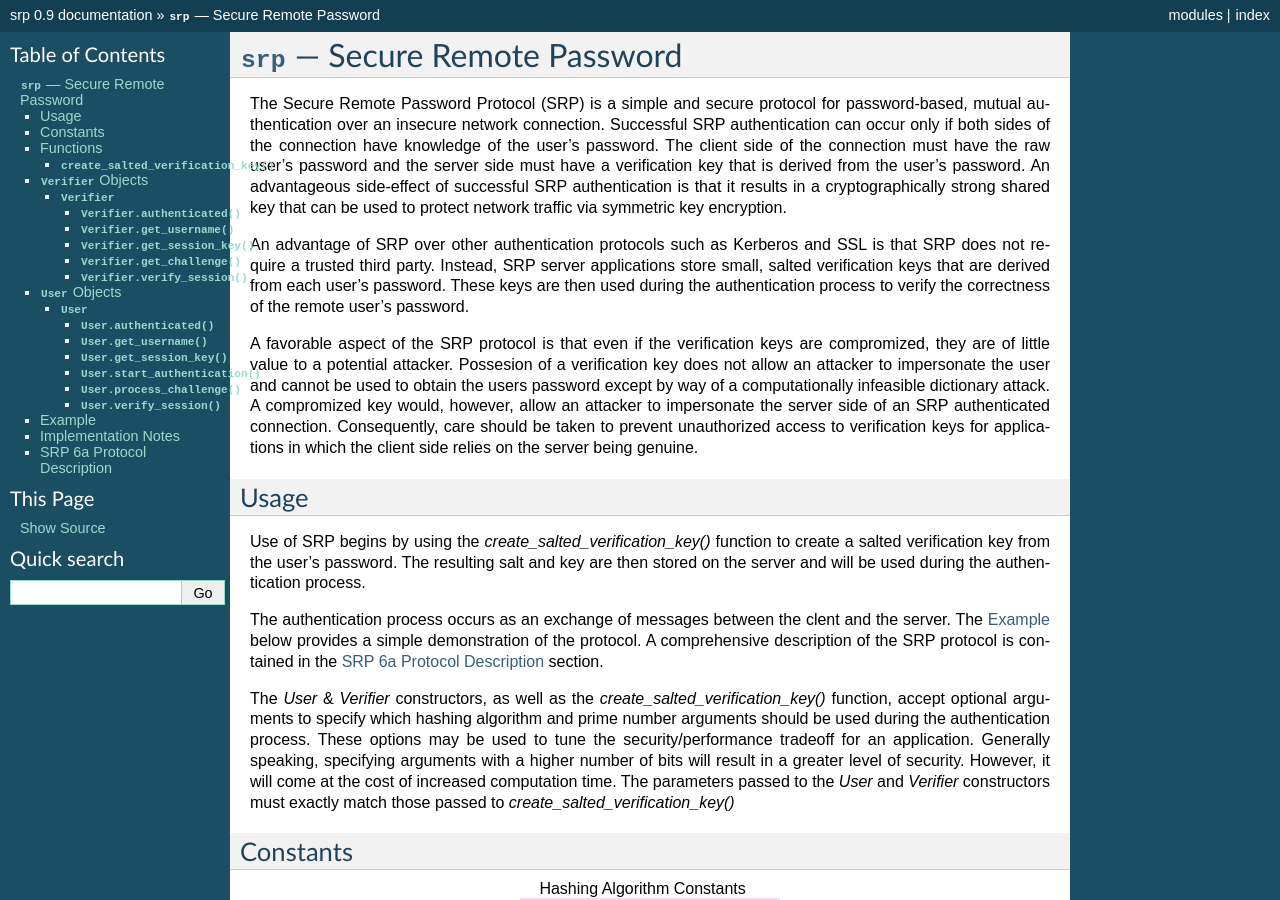
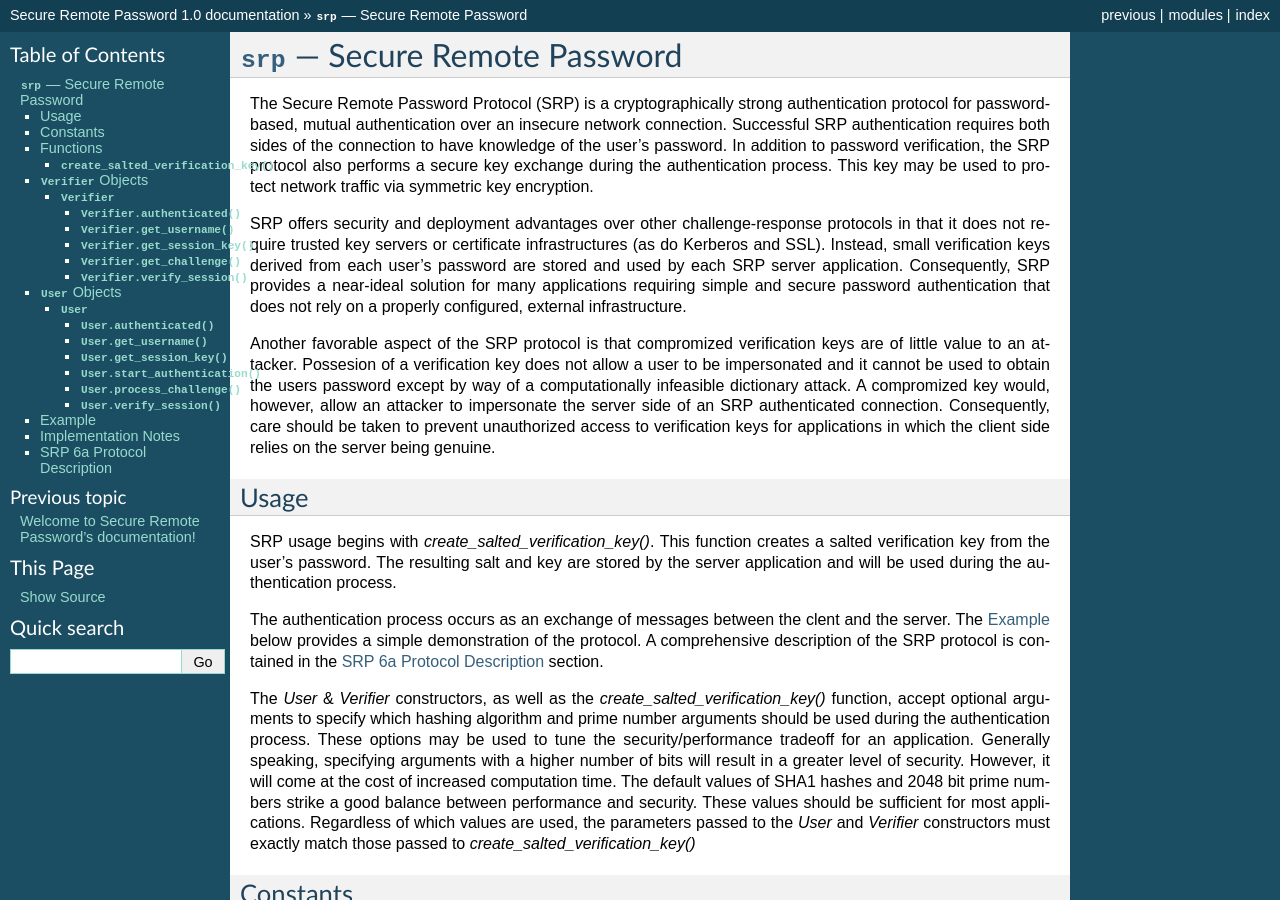
Before and after one commit to ProtonMail/proton-python-client, a Sphinx documentation site: the page built from doc/srp.rst, in a window 1280 px wide and 900 px high. Built offline with Sphinx 7.4.7, drawn with Linux system fonts in a browser that asks for light colours; some of the changed text lies outside the part shown.

Commit message:
Updated documentation

```diff
--- a/doc/conf.py
+++ b/doc/conf.py
@@ -1,7 +1,7 @@
 # -*- coding: utf-8 -*-
 #
-# srp documentation build configuration file, created by
-# sphinx-quickstart on Mon Aug 30 23:18:19 2010.
+# Secure Remote Password documentation build configuration file, created by
+# sphinx-quickstart on Fri Mar 25 10:20:52 2011.
 #
 # This file is execfile()d with the current directory set to its containing dir.
 #
@@ -16,9 +16,12 @@ import sys, os
 # If extensions (or modules to document with autodoc) are in another directory,
 # add these directories to sys.path here. If the directory is relative to the
 # documentation root, use os.path.abspath to make it absolute, like shown here.
-#sys.path.append(os.path.abspath('.'))
+#sys.path.insert(0, os.path.abspath('.'))
 
 # -- General configuration -----------------------------------------------------
+
+# If your documentation needs a minimal Sphinx version, state it here.
+#needs_sphinx = '1.0'
 
 # Add any Sphinx extension module names here, as strings. They can be extensions
 # coming with Sphinx (named 'sphinx.ext.*') or your custom ones.
@@ -31,23 +34,23 @@ templates_path = ['_templates']
 source_suffix = '.rst'
 
 # The encoding of source files.
-#source_encoding = 'utf-8'
+#source_encoding = 'utf-8-sig'
 
 # The master toctree document.
-master_doc = 'srp'
+master_doc = 'index'
 
 # General information about the project.
-project = u'srp'
-copyright = u'2010, Tom Cocagne'
+project = u'Secure Remote Password'
+copyright = u'2011, Tom Cocagne'
 
 # The version info for the project you're documenting, acts as replacement for
 # |version| and |release|, also used in various other places throughout the
 # built documents.
 #
 # The short X.Y version.
-version = '0.9'
+version = '1.0'
 # The full version, including alpha/beta/rc tags.
-release = '0.9'
+release = '1.0'
 
 # The language for content autogenerated by Sphinx. Refer to documentation
 # for a list of supported languages.
@@ -59,12 +62,9 @@ release = '0.9'
 # Else, today_fmt is used as the format for a strftime call.
 #today_fmt = '%B %d, %Y'
 
-# List of documents that shouldn't be included in the build.
-#unused_docs = []
-
-# List of directories, relative to source directory, that shouldn't be searched
-# for source files.
-exclude_trees = ['_build']
+# List of patterns, relative to source directory, that match files and
+# directories to ignore when looking for source files.
+exclude_patterns = ['_build']
 
 # The reST default role (used for this markup: `text`) to use for all documents.
 #default_role = None
@@ -89,8 +89,8 @@ pygments_style = 'sphinx'
 
 # -- Options for HTML output ---------------------------------------------------
 
-# The theme to use for HTML and HTML Help pages.  Major themes that come with
-# Sphinx are currently 'default' and 'sphinxdoc'.
+# The theme to use for HTML and HTML Help pages.  See the documentation for
+# a list of builtin themes.
 html_theme = 'default'
 
 # Theme options are theme-specific and customize the look and feel of a theme
@@ -138,7 +138,7 @@ html_static_path = ['_static']
 #html_additional_pages = {}
 
 # If false, no module index is generated.
-#html_use_modindex = True
+#html_domain_indices = True
 
 # If false, no index is generated.
 #html_use_index = True
@@ -149,16 +149,22 @@ html_static_path = ['_static']
 # If true, links to the reST sources are added to the pages.
 #html_show_sourcelink = True
 
+# If true, "Created using Sphinx" is shown in the HTML footer. Default is True.
+#html_show_sphinx = True
+
+# If true, "(C) Copyright ..." is shown in the HTML footer. Default is True.
+#html_show_copyright = True
+
 # If true, an OpenSearch description file will be output, and all pages will
 # contain a <link> tag referring to it.  The value of this option must be the
 # base URL from which the finished HTML is served.
 #html_use_opensearch = ''
 
-# If nonempty, this is the file name suffix for HTML files (e.g. ".xhtml").
-#html_file_suffix = ''
+# This is the file name suffix for HTML files (e.g. ".xhtml").
+#html_file_suffix = None
 
 # Output file base name for HTML help builder.
-htmlhelp_basename = 'srpdoc'
+htmlhelp_basename = 'SecureRemotePassworddoc'
 
 
 # -- Options for LaTeX output --------------------------------------------------
@@ -172,7 +178,7 @@ htmlhelp_basename = 'srpdoc'
 # Grouping the document tree into LaTeX files. List of tuples
 # (source start file, target name, title, author, documentclass [howto/manual]).
 latex_documents = [
-  ('srp', 'srp.tex', u'srp Documentation',
+  ('index', 'SecureRemotePassword.tex', u'Secure Remote Password Documentation',
    u'Tom Cocagne', 'manual'),
 ]
 
@@ -184,6 +190,12 @@ latex_documents = [
 # not chapters.
 #latex_use_parts = False
 
+# If true, show page references after internal links.
+#latex_show_pagerefs = False
+
+# If true, show URL addresses after external links.
+#latex_show_urls = False
+
 # Additional stuff for the LaTeX preamble.
 #latex_preamble = ''
 
@@ -191,4 +203,14 @@ latex_documents = [
 #latex_appendices = []
 
 # If false, no module index is generated.
-#latex_use_modindex = True
+#latex_domain_indices = True
+
+
+# -- Options for manual page output --------------------------------------------
+
+# One entry per manual page. List of tuples
+# (source start file, name, description, authors, manual section).
+man_pages = [
+    ('index', 'secureremotepassword', u'Secure Remote Password Documentation',
+     [u'Tom Cocagne'], 1)
+]
--- a/doc/srp.rst
+++ b/doc/srp.rst
@@ -9,42 +9,42 @@
 .. sectionauthor:: Tom Cocagne <tom.cocagne@gmail.com>
 
 
-The Secure Remote Password Protocol (SRP) is a simple and secure
-protocol for password-based, mutual authentication over an insecure
-network connection. Successful SRP authentication can occur only if
-both sides of the connection have knowledge of the user's
-password. The client side of the connection must have the raw user's
-password and the server side must have a verification key that is
-derived from the user's password. An advantageous side-effect of
-successful SRP authentication is that it results in a
-cryptographically strong shared key that can be used to protect
-network traffic via symmetric key encryption.
+The Secure Remote Password Protocol (SRP) is a cryptographically
+strong authentication protocol for password-based, mutual
+authentication over an insecure network connection. Successful SRP
+authentication requires both sides of the connection to have knowledge
+of the user's password. In addition to password verification, the SRP
+protocol also performs a secure key exchange during the authentication
+process. This key may be used to protect network traffic via symmetric
+key encryption.
 
-An advantage of SRP over other authentication protocols such as Kerberos and
-SSL is that SRP does not require a trusted third party. Instead, SRP server
-applications store small, salted verification keys that are derived from each
-user's password. These keys are then used during the authentication process to
-verify the correctness of the remote user's password.
+SRP offers security and deployment advantages over other
+challenge-response protocols in that it does not require trusted key
+servers or certificate infrastructures (as do Kerberos and
+SSL). Instead, small verification keys derived from each user's
+password are stored and used by each SRP server
+application. Consequently, SRP provides a near-ideal solution for many
+applications requiring simple and secure password authentication
+that does not rely on a properly configured, external infrastructure.
 
-A favorable aspect of the SRP protocol is that even if the
-verification keys are compromized, they are of little value to a
-potential attacker. Possesion of a verification key does not allow an
-attacker to impersonate the user and cannot be used to obtain the
-users password except by way of a computationally infeasible
-dictionary attack. A compromized key would, however, allow an attacker
-to impersonate the server side of an SRP authenticated
-connection. Consequently, care should be taken to prevent unauthorized
-access to verification keys for applications in which the client side
-relies on the server being genuine.
+Another favorable aspect of the SRP protocol is that compromized
+verification keys are of little value to an attacker. Possesion of a
+verification key does not allow a user to be impersonated
+and it cannot be used to obtain the users password except by way of a
+computationally infeasible dictionary attack. A compromized key would,
+however, allow an attacker to impersonate the server side of an SRP
+authenticated connection. Consequently, care should be taken to
+prevent unauthorized access to verification keys for applications in
+which the client side relies on the server being genuine.
 
 
 
 Usage
 -----
 
-Use of SRP begins by using the *create_salted_verification_key()* function to
-create a salted verification key from the user's password. The resulting salt
-and key are then stored on the server and will be used during the
+SRP usage begins with *create_salted_verification_key()*. This function
+creates a salted verification key from the user's password. The resulting salt
+and key are stored by the server application and will be used during the
 authentication process.
 
 The authentication process occurs as an exchange of messages between the clent
@@ -52,14 +52,19 @@ and the server. The :ref:`example` below provides a simple demonstration of the
 protocol. A comprehensive description of the SRP protocol is contained in the
 :ref:`protocol-description` section.
 
-The *User* & *Verifier* constructors, as well as the *create_salted_verification_key()*
-function, accept optional arguments to specify which hashing algorithm and
-prime number arguments should be used during the authentication process. These
-options may be used to tune the security/performance tradeoff for an application.
-Generally speaking, specifying arguments with a higher number of bits will result
-in a greater level of security. However, it will come at the cost of increased
-computation time. The parameters passed to the *User* and *Verifier* constructors
-must exactly match those passed to *create_salted_verification_key()*
+The *User* & *Verifier* constructors, as well as the
+*create_salted_verification_key()* function, accept optional arguments
+to specify which hashing algorithm and prime number arguments should
+be used during the authentication process. These options may be used
+to tune the security/performance tradeoff for an application.
+Generally speaking, specifying arguments with a higher number of bits
+will result in a greater level of security. However, it will come at
+the cost of increased computation time. The default values of SHA1
+hashes and 2048 bit prime numbers strike a good balance between
+performance and security. These values should be sufficient for most
+applications. Regardless of which values are used, the parameters
+passed to the *User* and *Verifier* constructors must exactly match
+those passed to *create_salted_verification_key()*
 
 
 .. _constants:
@@ -213,9 +218,10 @@ the user's password.
 
   .. method:: User.verify_session( bytes_H_AMK )
 
-    Complete the :class:`User` side of the authentication
-    process. If the authentication succeded :meth:`authenticated` will
-    return True
+    Complete the :class:`User` side of the authentication process. By
+    verifying the *bytes_H_AMK* value returned by
+    :meth:`Verifier.verify_session`.  If the authentication succeded
+    :meth:`authenticated` will return True
 
 .. _example:
 
@@ -288,9 +294,13 @@ substantial performance increase.
 SRP 6a Protocol Description
 ---------------------------
 
-For the original, authoritative definition of SRP-6a please refer to
-http://srp.stanford.edu. RFC 5054 also contains SRP related information and is
-the source of the predefined N and g constants used in this implementation.
+The original SRP protocol, known as SRP-3, is defined in
+RFC 2945. This implementation, however, uses SRP-6a which is a slight
+improvement over SRP-3.  The authoritative definition for the SRP-6a
+protocol is available at http://srp.stanford.edu. An additional
+resource is RFC 5054 which covers the integration of SRP into
+TLS. This RFC is the source of hashing strategy and the predefined N
+and g constants used in this implementation.
 
 The following is a complete description of the SRP-6a protocol as implemented by
 this library. Note that the ^ symbol indicates exponentiaion and the | symbol
```
Also changed, not shown: doc/index.rst (added, +21 -0 lines).
